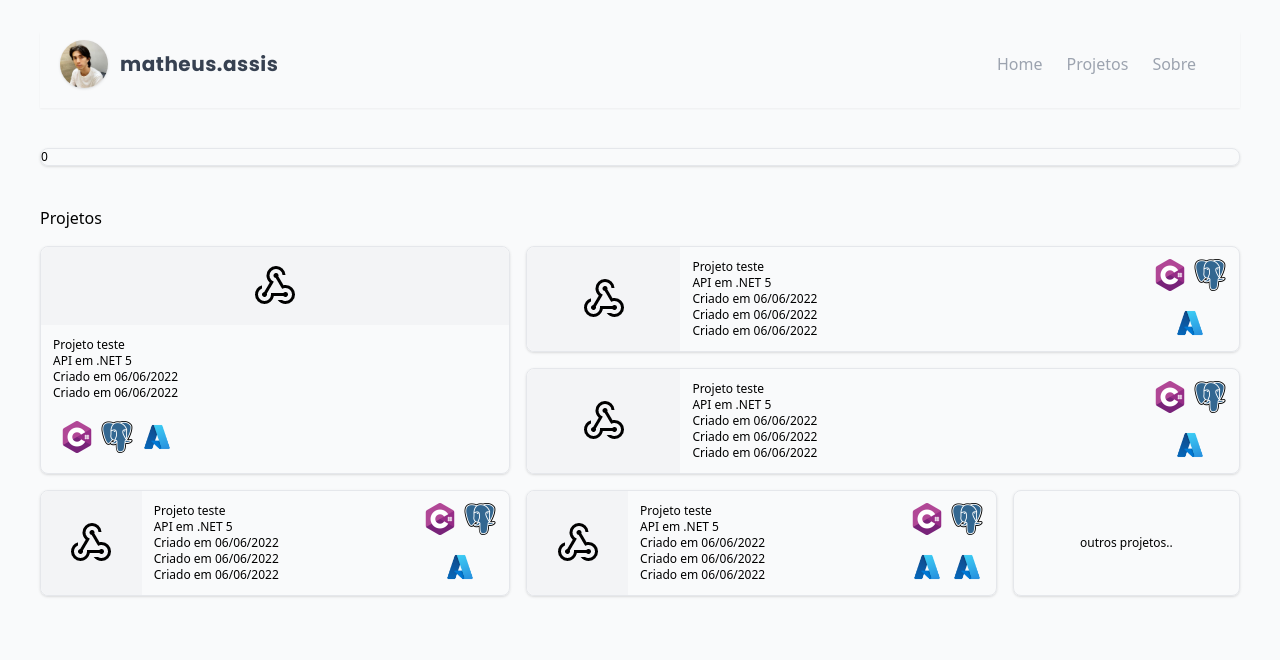
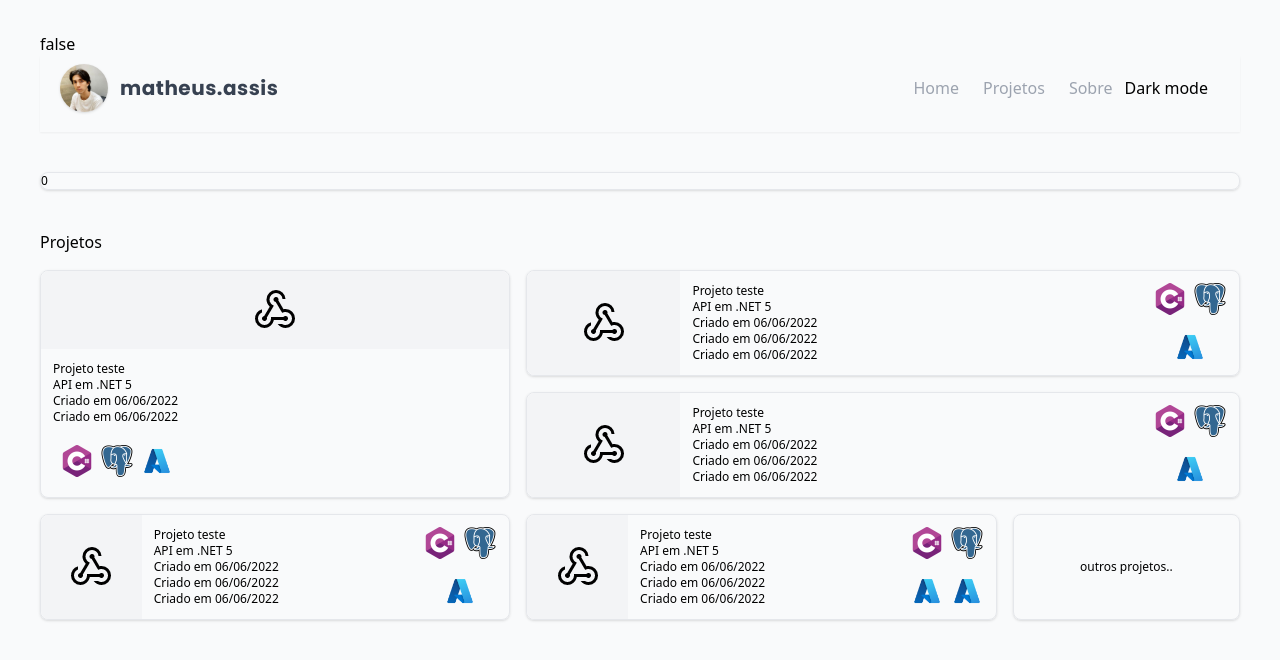
Before and after one commit to assis402/portfolio, an Angular app: page /home in a window 1280 px wide. Shown: the top 660 px of the page. Built offline with nearby package versions, Linux system fonts and the light colour scheme.

Commit message:
toggle dark mode

```diff
--- a/src/app/app.component.html
+++ b/src/app/app.component.html
@@ -1,2 +1,5 @@
-<app-menu></app-menu>
-<router-outlet></router-outlet>
+<div [className]="darkMode ? 'dark' : ''">
+  {{darkMode}}
+  <app-menu [darkMode]="darkMode" (toggleDarkModeEvent)="toggleDarkMode($event)"></app-menu>
+  <router-outlet></router-outlet>
+</div>
--- a/src/app/app.component.ts
+++ b/src/app/app.component.ts
@@ -1,4 +1,4 @@
-import { Component } from '@angular/core';
+import { Component, EventEmitter, Output } from '@angular/core';
 
 @Component({
   selector: 'app-root',
@@ -7,4 +7,12 @@ import { Component } from '@angular/core';
 })
 export class AppComponent {
   title = 'portfolio';
+  darkMode = false;
+
+  toggleDarkMode(event: boolean) {
+    this.darkMode = event;
+  }
+
+  ngOnInit(): void {
+  }
 }
--- a/src/app/navigation/menu/menu.component.html
+++ b/src/app/navigation/menu/menu.component.html
@@ -6,7 +6,7 @@
     <span class="text-xl text-gray-700 tracking-wide text-poppins-x">matheus.assis</span>
   </a>
   <button
-    class="text-gray-400 text-center inline-flex p-3 hover:text-gray-700 rounded md:hidden ml-auto"
+    class="dark:bg-black text-gray-400 text-center inline-flex p-3 hover:text-gray-700 rounded md:hidden ml-auto"
     (click)="showSmallMenu = !showSmallMenu"
   >
     <i class="material-icons">menu</i>
@@ -32,6 +32,12 @@
       >
         <span>Sobre</span>
       </a>
+      <button
+        class=""
+        (click)="toggleDarkMode()"
+      >
+      Dark mode
+      </button>
     </div>
   </div>
 </nav>
--- a/src/app/navigation/menu/menu.component.ts
+++ b/src/app/navigation/menu/menu.component.ts
@@ -1,4 +1,4 @@
-import { Component, OnInit } from '@angular/core';
+import { Component, EventEmitter, Input, OnInit, Output } from '@angular/core';
 
 @Component({
   selector: 'app-menu',
@@ -7,6 +7,8 @@ import { Component, OnInit } from '@angular/core';
 })
 export class MenuComponent implements OnInit {
 
+  @Output() toggleDarkModeEvent = new EventEmitter<boolean>();
+  @Input() darkMode: any;
   showSmallMenu = false;
 
   constructor() { }
@@ -14,4 +16,7 @@ export class MenuComponent implements OnInit {
   ngOnInit(): void {
   }
 
+  toggleDarkMode() {
+    this.toggleDarkModeEvent.emit(!this.darkMode);
+  }
 }
--- a/tailwind.config.js
+++ b/tailwind.config.js
@@ -2,6 +2,7 @@ module.exports = {
   content: [
     "./src/**/*.{html,ts}"
   ],
+  darkMode: 'class',
   theme: {
     extend: {},
   },
```
Also changed, not shown: src/global.ts (added).
